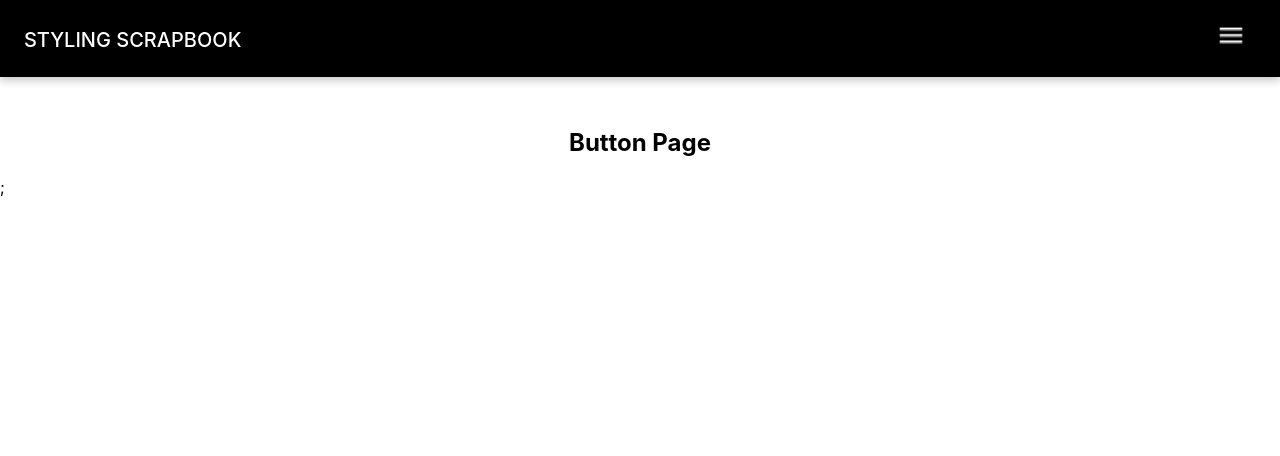
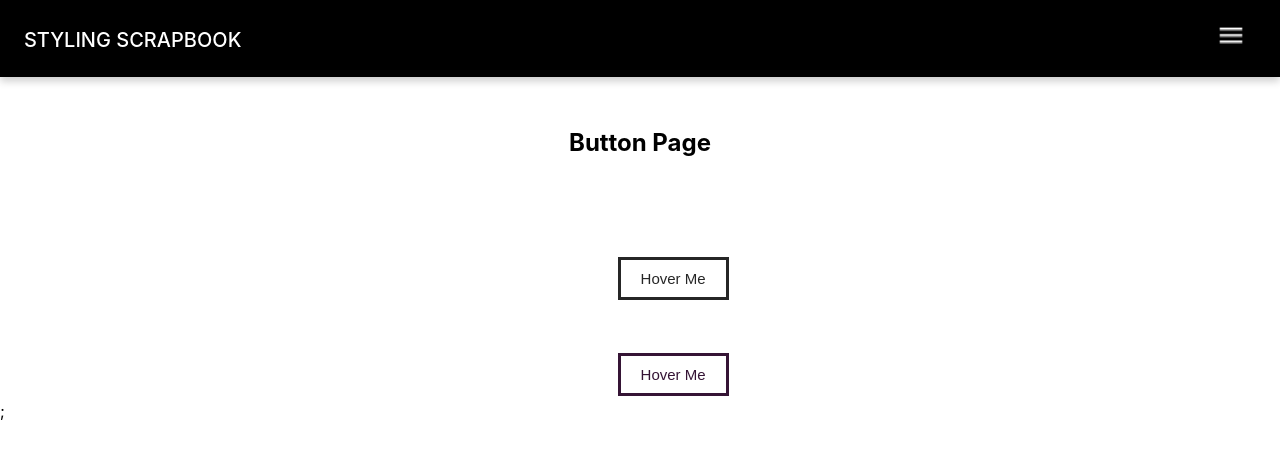
Before and after one commit to sleeplesseditor/StylingScrapbook, a React (Create React App) app: page / in a window 1280 px wide. Shown: the top 456 px of the page. Built offline with nearby package versions, Linux system fonts and the light colour scheme.

Commit message:
Button hover effects page content initiated

```diff
--- a/src/App.js
+++ b/src/App.js
@@ -4,7 +4,7 @@ import Header from './components/Header/Header';
 import LazyLoader from './components/LazyLoader/LazyLoader';
 import './App.scss';
 
-const ButtonPage = React.lazy(() => import('./pages/ButtonPage'));
+const ButtonPage = React.lazy(() => import('./pages/ButtonPage/ButtonPage'));
 
 function App() {
   return (
--- a/src/pages/ButtonPage.jsx
+++ /dev/null
@@ -1,11 +0,0 @@
-import React from 'react';
-
-function ButtonPage() {
-  return (
-    <div className="App">
-        <h2>Button Page</h2>
-    </div>
-  );
-}
-
-export default ButtonPage;
--- /dev/null
+++ b/src/pages/ButtonPage/ButtonPage.jsx
@@ -0,0 +1,25 @@
+/* eslint-disable jsx-a11y/anchor-is-valid */
+import React from 'react';
+import './ButtonPage.scss';
+
+function ButtonPage() {
+  return (
+    <div className="App">
+        <h2>Button Page</h2>
+        <div className="button-container">
+          <div className="button-container-block">
+            <div className="button-container-frame">
+              <a href="" className="button-hover-1">Hover Me</a>
+            </div>
+          </div>
+          <div className="button-container-block">
+            <div className="button-container-frame">
+              <a href="" className="button-hover-2">Hover Me</a>
+            </div>
+          </div>
+        </div>
+    </div>
+  );
+}
+
+export default ButtonPage;
--- /dev/null
+++ b/src/pages/ButtonPage/ButtonPage.scss
@@ -0,0 +1,80 @@
+.button-container {
+  margin-top: 2rem;
+  width: 6%;
+  height: 100%;
+  display: flex;
+  flex-direction: column;
+  justify-content: center;
+
+  &-frame {
+    margin: 0 1rem;
+  }
+
+  &-block {
+    margin: 3rem 0rem;
+  }
+}
+
+.button-hover-1 {
+	text-decoration: none;
+	color: #262626;
+	font-family: sans-serif;
+	font-size: 15px;
+	border: 3px solid #262626;
+	padding: 10px 20px;
+	position: absolute;
+  overflow: hidden;
+  cursor: pointer;
+
+  &:before {
+    content: '';
+    position: absolute;
+    left: 0;
+    top: 0;
+    background-color: #fff200;
+    height: 100%;
+    width: 100%;
+    z-index: -1;
+    transform-origin: bottom left;
+    transform: rotate(-90deg);
+    transition: transform 0.5s;
+  }
+
+  &:hover:before {
+    transform: rotate(0deg);
+  }
+}
+
+.button-hover-2 {
+	text-decoration: none;
+	color: #351435;
+	font-family: sans-serif;
+	font-size: 15px;
+	border: 3px solid #351435;
+	padding: 10px 20px;
+	position: absolute;
+  transition: all 1s;
+  cursor: pointer;
+  overflow: hidden;
+
+  &:hover {
+    color: #ffffff;
+  }
+
+  &:before {
+    content: '';
+    position: absolute;
+    left: 0;
+    top: 0;
+    height: 100%;
+    width: 100%;
+    background-color: #351435;
+    z-index: -1;
+    transform: translateX(-100%);
+    transition: all 1s;
+  }
+
+  &:hover:before {
+    transform: translateX(0);
+  }
+}
```
